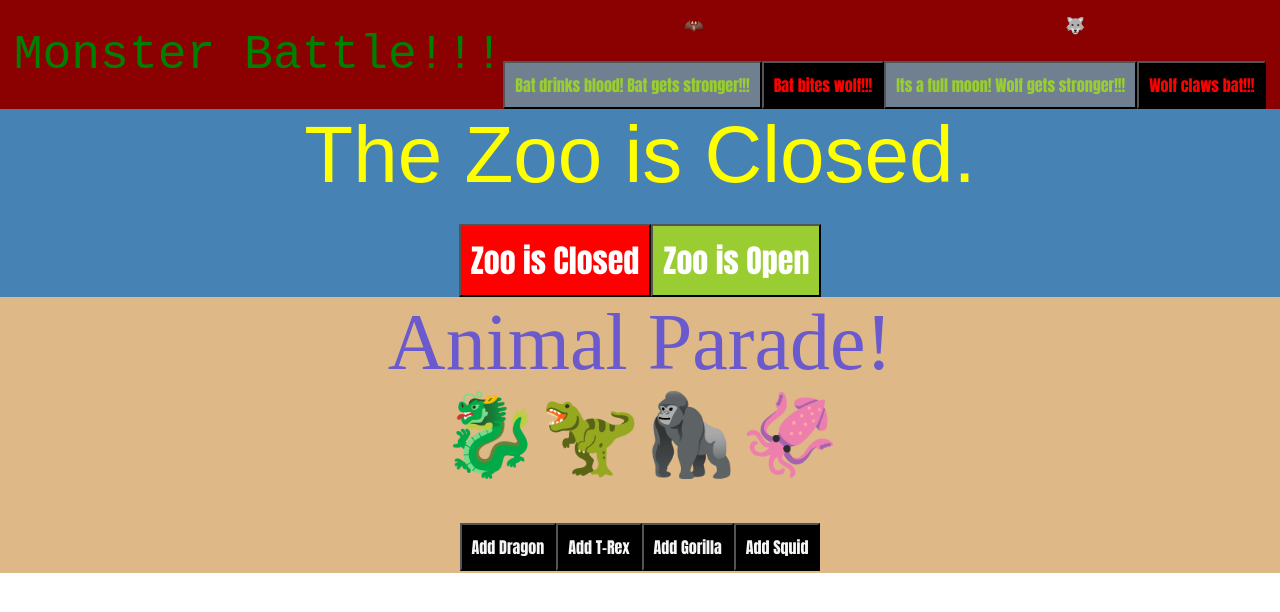
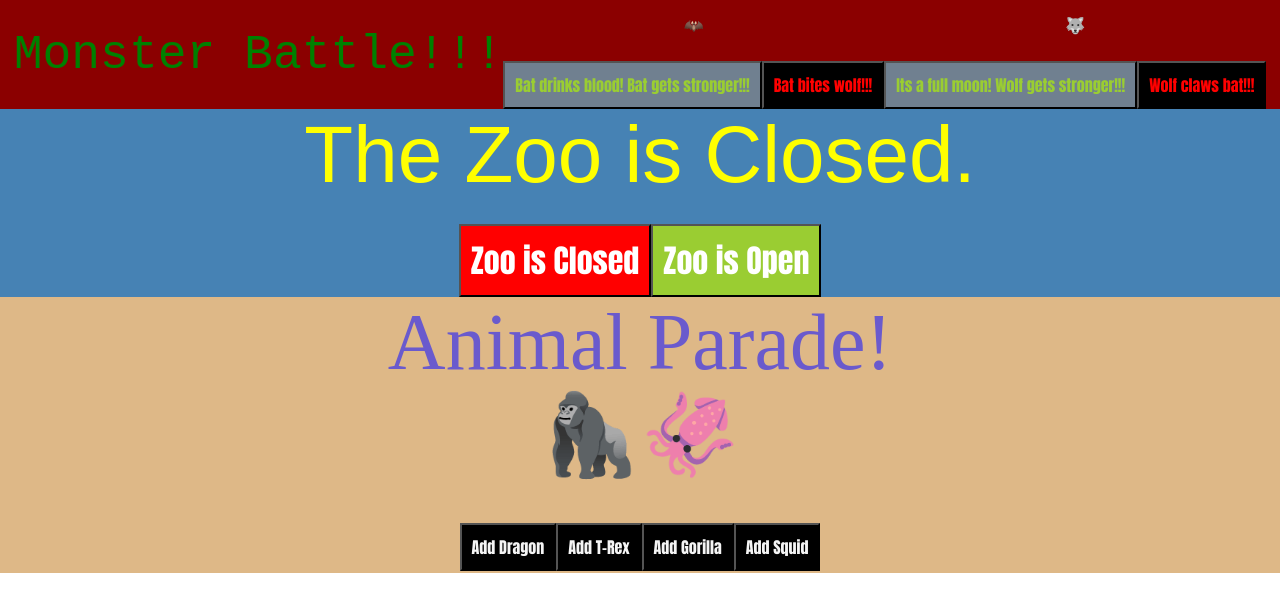
Before and after one commit to Sam-Melius/busyzoo-react, a React (Create React App) app: page / in a window 1280 px wide. Shown: the top 612 px of the page. Built offline with nearby package versions, Linux system fonts and the light colour scheme.

Commit message:
unable to get last test in app.test.js to pass

```diff
--- a/src/AnimalPic.js
+++ b/src/AnimalPic.js
@@ -1,11 +1,11 @@
 import React from 'react';
 
-export default function AnimalPic(props) {
+export default function AnimalPic({ animalName }) {
   return <span>
-    {props.animalName === 'dragon' && '🐉'}
-    {props.animalName === 'trex' && '🦖'}
-    {props.animalName === 'gorilla' && '🦍'}
-    {props.animalName === 'squid' && '🦑'}
+    {animalName === 'dragon' && '🐉'}
+    {animalName === 'trex' && '🦖'}
+    {animalName === 'gorilla' && '🦍'}
+    {animalName === 'squid' && '🦑'}
 
   </span>;
 }
--- a/src/App.js
+++ b/src/App.js
@@ -15,7 +15,7 @@ function App() {
     fontSize: `${wolfSize}rem`
   };
 
-  const [animalArray, setAnimalArray] = useState(['dragon', 'trex', 'gorilla', 'squid']);
+  const [animalArray, setAnimalArray] = useState(['gorilla', 'squid']);
 
   function handleAddDragon() {
     setAnimalArray([...animalArray, 'dragon']);
--- a/src/Parade.js
+++ b/src/Parade.js
@@ -1,10 +1,10 @@
 import React from 'react';
 import AnimalPic from './AnimalPic';
 
-export default function Parade(props) {
+export default function Parade({ animalArray }) {
 
   return <div>
-    {props.animalArray.map((animal, i) =>
+    {animalArray.map((animal, i) =>
       <AnimalPic key={animal + i} animalName={animal} />)}
 
   </div>;
--- a/src/Sign.js
+++ b/src/Sign.js
@@ -1,9 +1,9 @@
 import React from 'react';
 
-export default function Sign(props) {
+export default function Sign({ isOpen }) {
   return <div>
     {
-      props.isOpen ? 'The Zoo is OPEN!!!' : 'The Zoo is Closed.'
+      isOpen ? 'The Zoo is OPEN!!!' : 'The Zoo is Closed.'
     }
 
   </div>;
```
Also changed, not shown: 1 other file (tests, documents, lock files or other folders).
